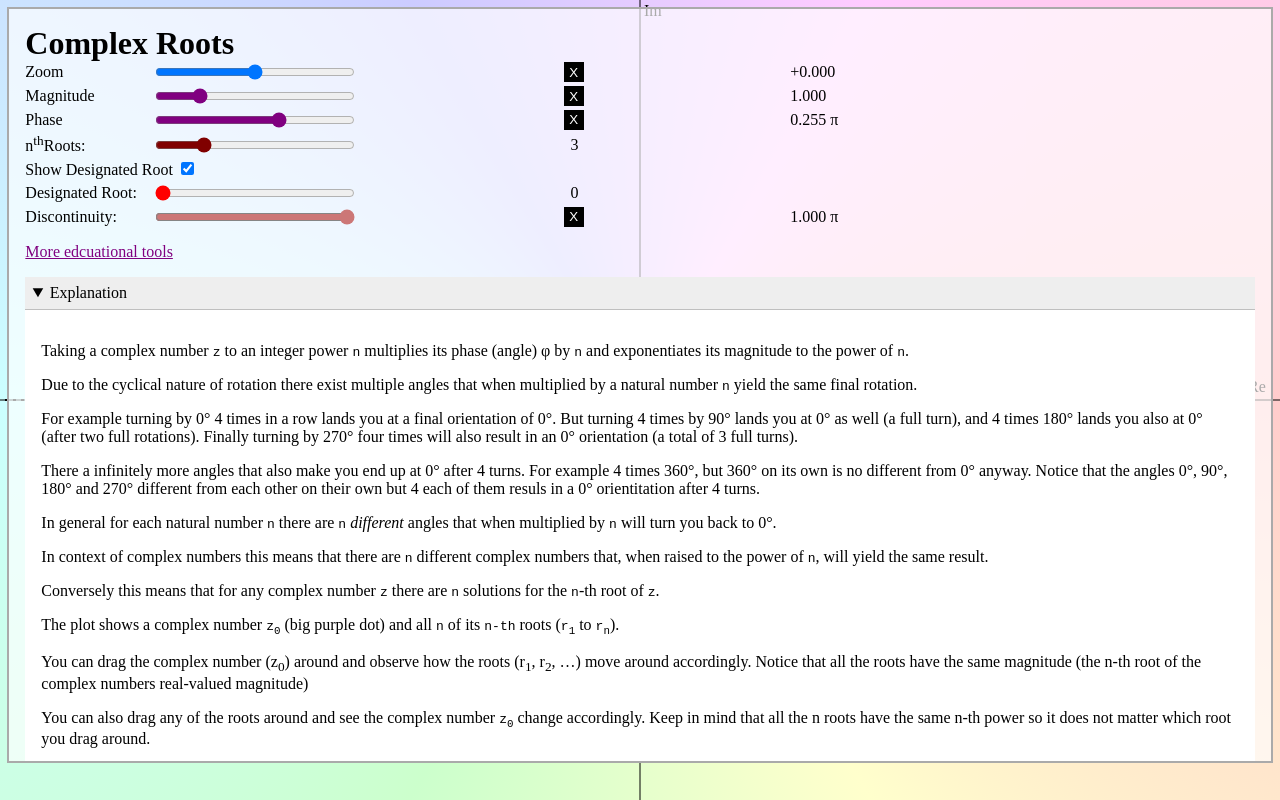
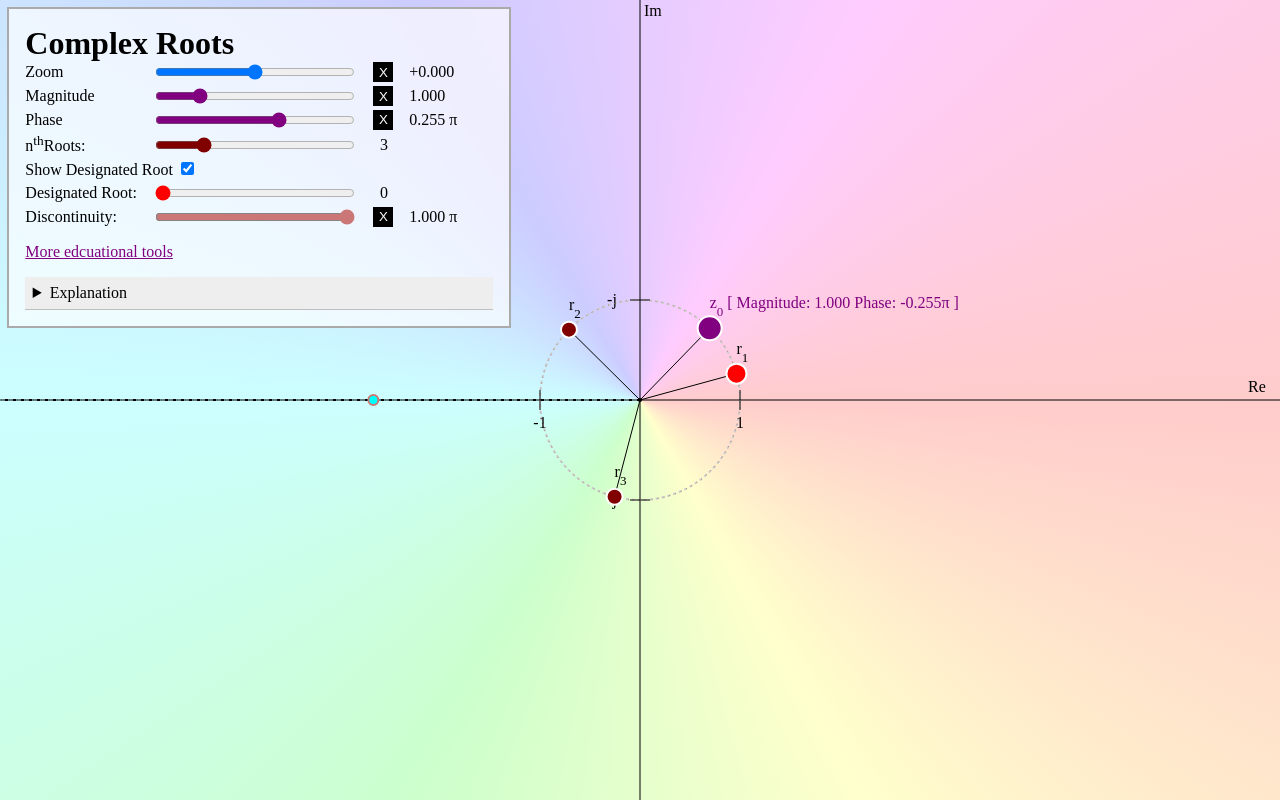
Before and after one commit to laszlokorte/complex-roots, a SvelteKit app: page / in a window 1280 px wide. Built offline with nearby package versions, Linux system fonts and the light colour scheme.

Commit message:
close explanation by default

```diff
--- a/src/routes/App.svelte
+++ b/src/routes/App.svelte
@@ -485,7 +485,7 @@
                 >More edcuational tools</a
             >
         </p>
-        <details open>
+        <details>
             <summary>Explanation</summary>
             <div>
                 <p>
```
